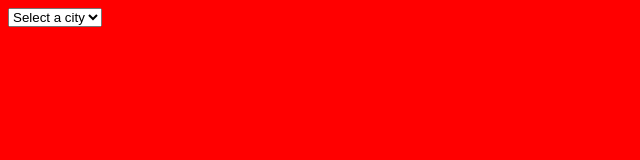
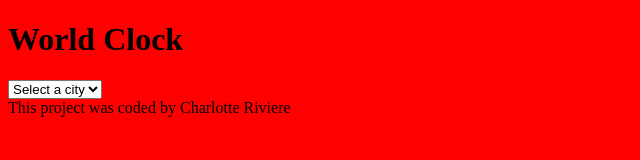
Before and after one commit to Charlotte0211/Clock_app, a plain HTML site: page index.html in a window 1280 px wide. Shown: the whole page, without its empty margins (0-640 px from the left). Drawn offline with nearby package versions, Linux system fonts and the light colour scheme.

Commit message:
Added basic HTML

```diff
--- a/index.html
+++ b/index.html
@@ -9,6 +9,8 @@
     <script src="https://cdnjs.cloudflare.com/ajax/libs/moment-timezone/0.5.45/moment-timezone-with-data-1970-2030.js"></script>
   </head>
   <body>
+    <div class="container">
+      <h1>World Clock</h1>
     <form action="/send">
       <select name="city" id="city">
         <option value="">Select a city</option>
@@ -17,6 +19,8 @@
         <option value="sydney">Sydney</option>
       </select>
     </form>
-    <script src="javascript/script.js"></script>
+        <script src="javascript/script.js"></script>
+
+   <footer> This project was coded by Charlotte Riviere </footer>
   </body>
 </html>
```
